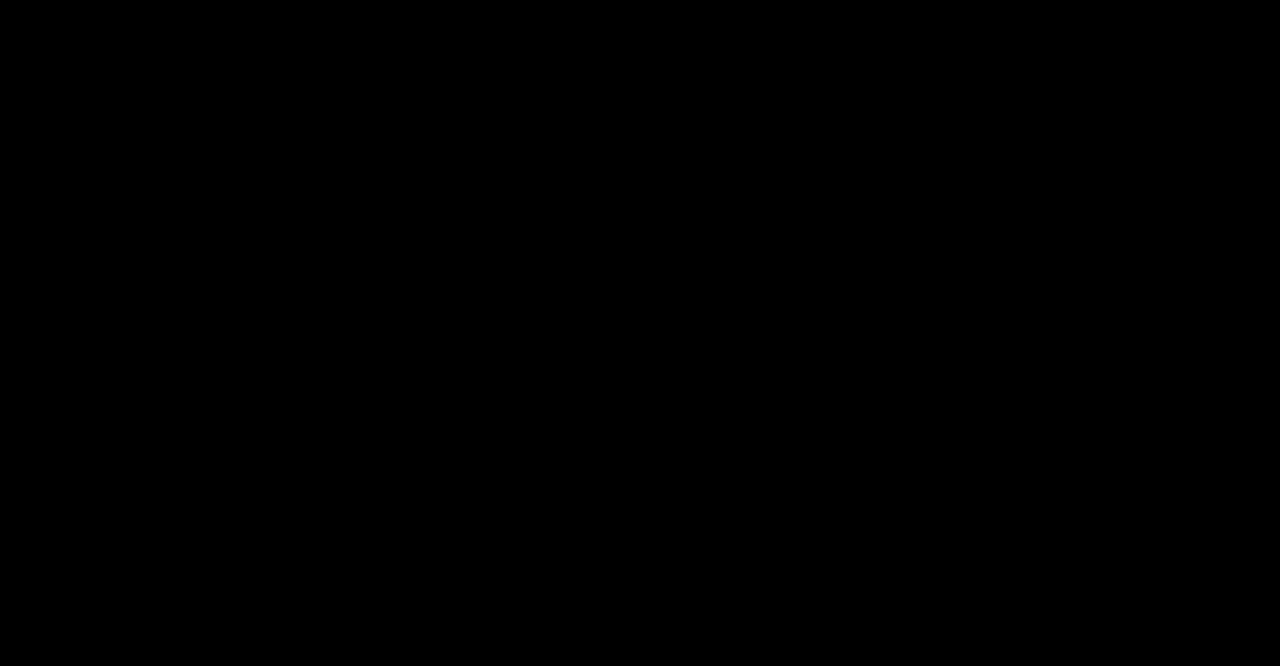
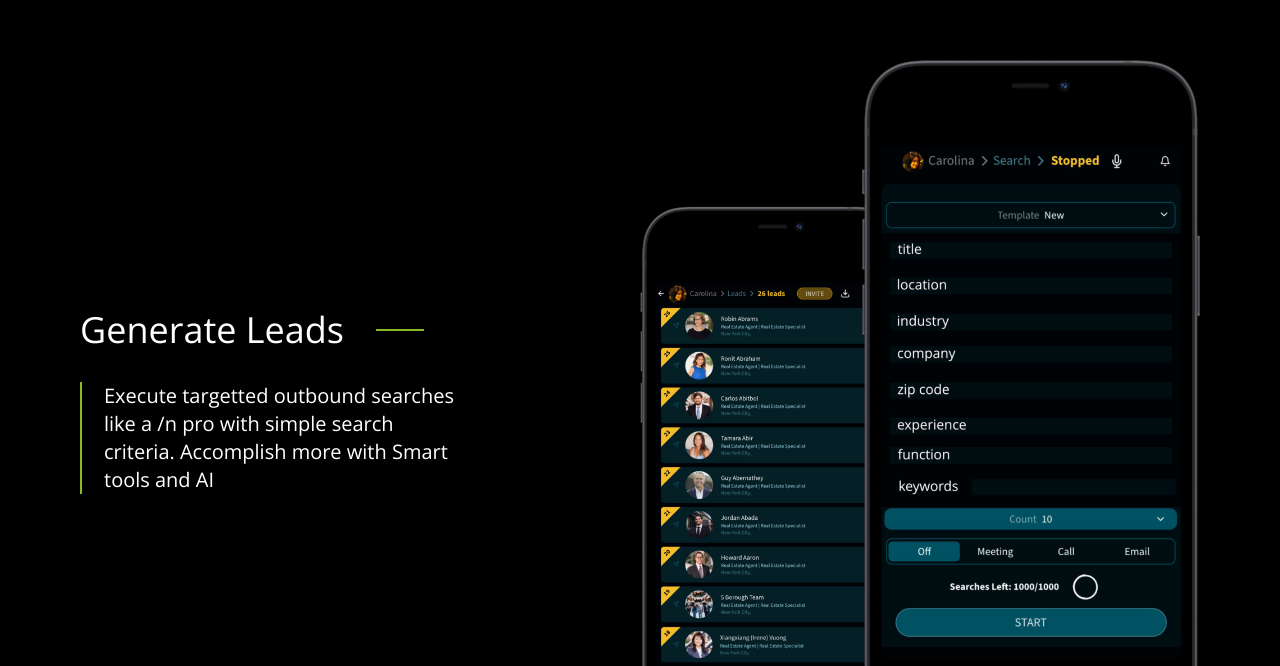
Before and after one commit to taimoortahir7/bitz-leads-development, a Next.js app: page / in a window 1280 px wide. Shown: the part 1614-2280 px from the top of the page. Before the commit the page ends 1600 px from the top, so only its background shows below. Built offline with nearby package versions, Linux system fonts and the light colour scheme.

Commit message:
added feature sections

```diff
--- /dev/null
+++ b/src/components/containers/feature/index.js
@@ -0,0 +1,43 @@
+import Title from "components/shared/Title";
+import Para from "components/shared/Para";
+
+const Feature = ({ feature }) => {
+  const { title, text, img, float } = feature;
+
+  const renderContent = () => {
+    let doc = "";
+    if (float === "left") {
+      doc = (
+        <>
+          <div className="w-6/12 h-full flex flex-col items-start justify-center">
+            <Title content={title} />
+            <Para text={text} />
+          </div>
+          <div className="w-6/12 h-full flex flex-col  justify-center items-end">
+            <img src={img.normal} alt={img.normal} />
+          </div>
+        </>
+      );
+    } else {
+      doc = (
+        <>
+          <div className="w-6/12 h-full flex flex-col items-start justify-center">
+            <img src={img.normal} alt={img.normal} />
+          </div>
+          <div className="w-6/12 h-full flex flex-col  justify-center items-end">
+            <Title content={title} />
+            <Para text={text} />
+          </div>
+        </>
+      );
+    }
+    return doc;
+  };
+  return (
+    <div className=" m-4 px-16 flex items-center min-h-screen">
+      {renderContent()}
+    </div>
+  );
+};
+
+export default Feature;
--- a/src/components/containers/index.js
+++ b/src/components/containers/index.js
@@ -1,4 +1,5 @@
 import Hero from "./hero";
 import Tech from "./tech";
+import Feature from "./feature";
 
-export { Hero, Tech };
+export { Hero, Tech, Feature };
--- /dev/null
+++ b/src/components/shared/Para/Para.module.css
@@ -0,0 +1,18 @@
+.before {
+  height: 100%;
+  position: relative;
+  @apply bg-secondary-500;
+}
+.text {
+  margin-left: 1.5rem;
+  @apply text-xl;
+}
+.text::before {
+  content: " ";
+  position: absolute;
+  left: 0;
+  top: 0;
+  width: 2px;
+  height: 100%;
+  @apply bg-secondary-500;
+}
--- /dev/null
+++ b/src/components/shared/Para/index.js
@@ -0,0 +1,12 @@
+import React from "react";
+import s from "./Para.module.css";
+
+const Para = ({ text }) => {
+  return (
+    <div className="h-auto flex items-center w-96 relative mt-8">
+      <span className={s.text}>{text} </span>
+    </div>
+  );
+};
+
+export default Para;
--- /dev/null
+++ b/src/data/feature-data.js
@@ -0,0 +1,52 @@
+export const FEATURE_DATA = [
+  {
+    title: "Generate Leads",
+    text:
+      "Execute targetted outbound searches like a /n pro with simple search criteria. Accomplish more with Smart tools and AI",
+    img: {
+      normal: "/images/sections/first.png",
+      mobile: "/images/sections/first-mobile.png",
+    },
+    float: "left",
+  },
+  {
+    title: "Engage Prospects",
+    text:
+      "Easily create automated campaigns, schedule calls and appoitments. Use chat, voice or video to communicate",
+    img: {
+      normal: "/images/sections/second.png",
+      mobile: "/images/sections/second-mobile.png",
+    },
+    float: "right",
+  },
+  {
+    title: "Negotiate Prices",
+    text:
+      "Set pricing and conduct simultaneous negotiations automatically. Get notified of successful deals in realtime",
+    img: {
+      normal: "/images/sections/third.png",
+      mobile: "/images/sections/third-mobile.png",
+    },
+    float: "left",
+  },
+  {
+    title: "Generate Leads",
+    text:
+      "Execute targetted outbound searches like a /n pro with simple search criteria. Accomplish more with Smart tools and AI",
+    img: {
+      normal: "/images/sections/fourth.png",
+      mobile: "/images/sections/fourth-mobile.png",
+    },
+    float: "right",
+  },
+  {
+    title: "Measure Performance",
+    text:
+      "Visualize critical metrics on one dashboard. Evaluate and manage teams. Implemet necessary actions",
+    img: {
+      normal: "/images/sections/fifth.png",
+      mobile: "/images/sections/fifth-mobile.png",
+    },
+    float: "left",
+  },
+];
--- a/src/pages/index.js
+++ b/src/pages/index.js
@@ -1,6 +1,8 @@
 import Layout from "layout";
 
-import { Hero, Tech } from "components/containers";
+import { Hero, Tech, Feature } from "components/containers";
+
+import { FEATURE_DATA } from "data/feature-data";
 
 const Index = () => {
   return (
@@ -11,6 +13,13 @@ const Index = () => {
       <section className="h-screen w-full flex relative">
         <Tech />
       </section>
+      <section className="h-screen w-full flex flex-col relative">
+        {FEATURE_DATA.map((feature, index) => (
+          <div key={index.toString()}>
+            <Feature feature={feature} />
+          </div>
+        ))}
+      </section>
     </Layout>
   );
 };
--- a/src/styles/global.css
+++ b/src/styles/global.css
@@ -40,11 +40,11 @@ body {
 }
 
 .left-content {
-	@apply w-5/12 h-full flex flex-col items-start justify-center;
+  @apply w-6/12 h-full flex flex-col items-start justify-center;
 }
 
 .right-content {
-	@apply w-7/12 h-full flex flex-col items-start justify-center;
+  @apply w-6/12 h-full flex flex-col items-start justify-center;
 }
 
 .centered {
```
Also changed, not shown: src/components/shared/Title/index.js (+6 -6 lines). Lines whose indentation alone changed are shown as unchanged.
